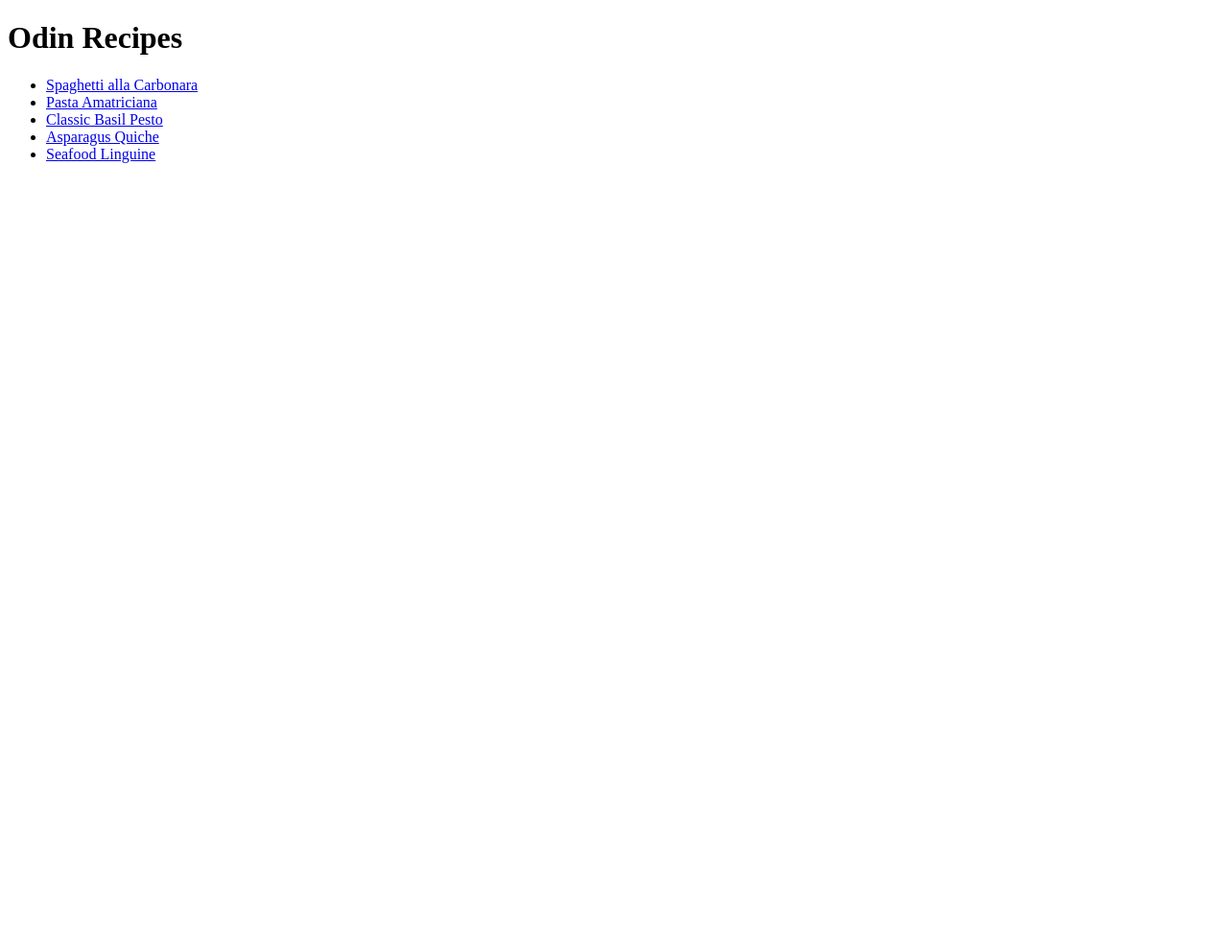
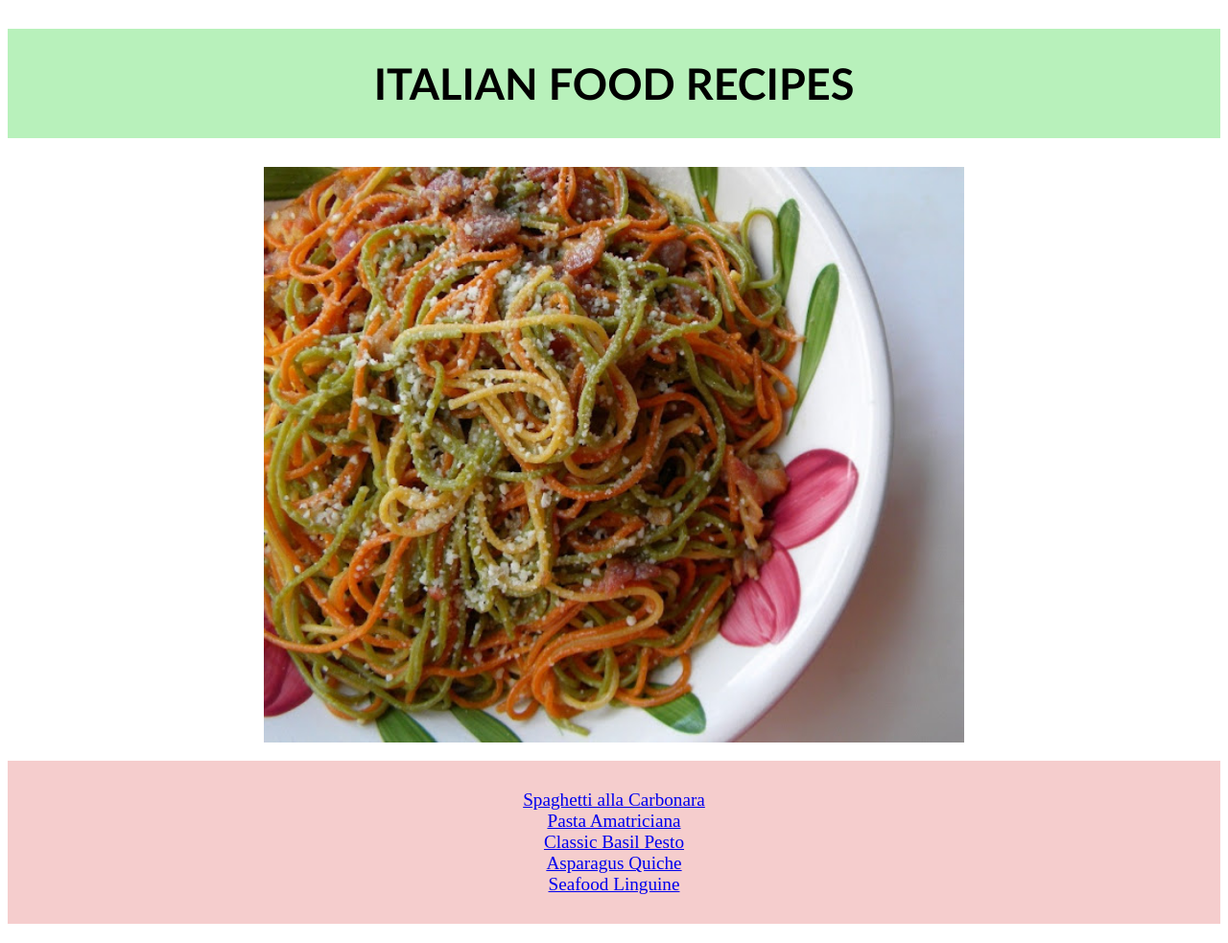
Before and after one commit to jornsalve/odin-recipes, a plain HTML site: page index.html in a window 1280 px wide. Shown: the whole page at 96% size. Before the commit the page ends 800 px from the top, so only its background shows below. Drawn offline with Linux system fonts and the light colour scheme.

Commit message:
did some styling on recipe pages

```diff
--- a/index.html
+++ b/index.html
@@ -3,11 +3,14 @@
 <head>
     <meta charset="UTF-8">
     <meta name="viewport" content="width=device-width, initial-scale=1.0">
+    <link rel="stylesheet" href="style.css">
     <title>Odin Recipes</title>
 </head>
 <body>
-    <h1>Odin Recipes</h1>
-    <ul>
+
+    <h1 class="frontpage">ITALIAN FOOD RECIPES</h1>
+    <img class="main" src="./recipes/img/Carle.JPG" alt="funny pizza chef">
+    <ul class="recipes">
         <li><a href="recipes/carbonara.html">Spaghetti alla Carbonara</a></li>
         <li><a href="recipes/amatriciana.html">Pasta Amatriciana</a></li>
         <li><a href="recipes/pesto.html">Classic Basil Pesto</a></li>
--- /dev/null
+++ b/style.css
@@ -0,0 +1,45 @@
+h1 {
+  background-color: #b8f1bb;
+  text-align: center;
+  padding: 30px;
+}
+
+h2, h3 {
+    text-align: center;
+}
+
+img {
+  display: block;
+  margin-left: auto;
+  margin-right: auto;
+  height: 400px;
+  width: auto;
+}
+
+ul {
+    list-style: none;
+    text-align: center;
+}
+
+ol {
+    background-color: #f5cdcd;
+    padding: 30px;
+}
+
+.frontpage {
+
+  font-size: 45px;
+  font-family: 'Gill Sans', 'Gill Sans MT', Calibri, 'Trebuchet MS', sans-serif;
+  font-stretch: ultra-expanded;
+}
+
+.recipes {
+    background-color: #f5cdcd;
+    padding: 30px;
+    font-size: larger;
+}
+
+.main {
+    height: 600px;
+    width: auto;
+}
```
Also changed, not shown: recipes/amatriciana.html (+8 -0 lines), recipes/carbonara.html (+8 -0 lines), recipes/linguine.html (+8 -0 lines), recipes/pesto.html (+8 -0 lines), recipes/quiche.html (+8 -0 lines), recipes/img/Carle.JPG (added), recipes/img/chef.jpg (added).
